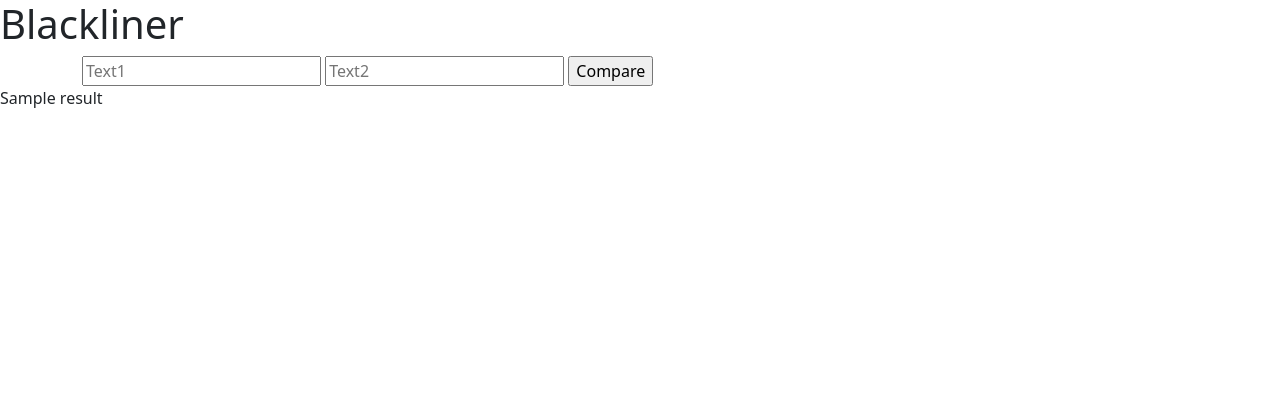
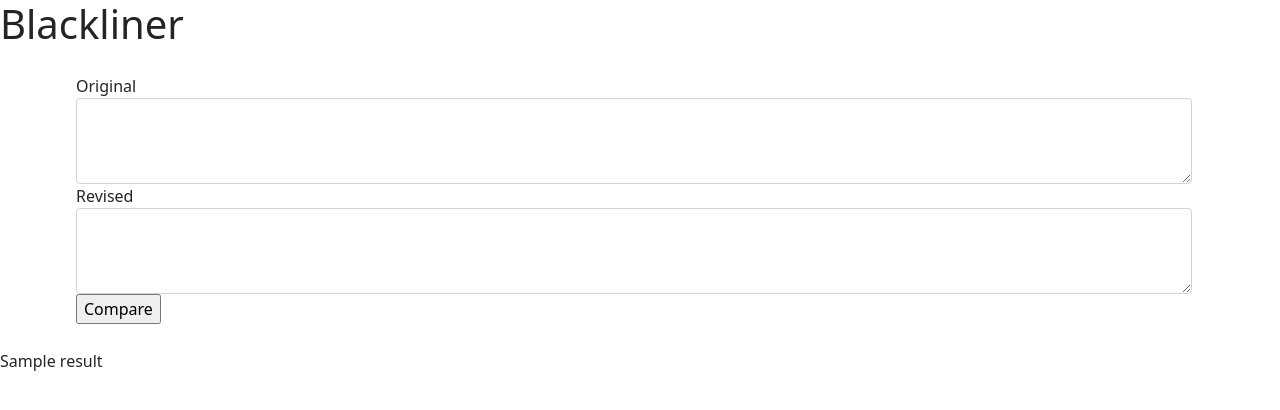
Before and after one commit to Papaandpipi/Compare, a Flask app: template templates/index.html in a window 1280 px wide. Shown: the top 410 px of the page. Run offline with Flask 2, Linux system fonts and the light colour scheme; the template is opened without the code that fills it: most values are stand-ins (such as "Sample title", 1, 10 or a date in 2020).

Commit message:
improve input text boxes

```diff
--- a/static/styles.css
+++ b/static/styles.css
@@ -11,7 +11,7 @@ b{
     color: blue;
 }
 
-.form-group {
+.container {
     margin-left: 5%;
     margin-right: 5%;
     margin-top: 2%;
--- a/templates/index.html
+++ b/templates/index.html
@@ -18,9 +18,17 @@
         <div class="container">
             <div class="section">
                 <form action="/" method="post">
-                    <input autocomplete="off" name="text1" placeholder="Text1" type="text">
-                    <input autocomplete="off" name="text2" placeholder="Text2" type="text">
-                    <input type="submit" value="Compare">
+                    <div class="form-group">
+                        <label for="exampleFormControlTextarea1">Original</label>
+                        <textarea name="text1" class="form-control" id="exampleFormControlTextarea1" rows="3"></textarea>
+                    </div>
+                    <div class="form-group">
+                        <label for="exampleFormControlTextarea1">Revised</label>
+                        <textarea name="text2" class="form-control" id="exampleFormControlTextarea1" rows="3"></textarea>
+                    </div>
+                    <div>
+                        <input type="submit" value="Compare">
+                    </div>
                 </form>
             </div>
         </div>
```
